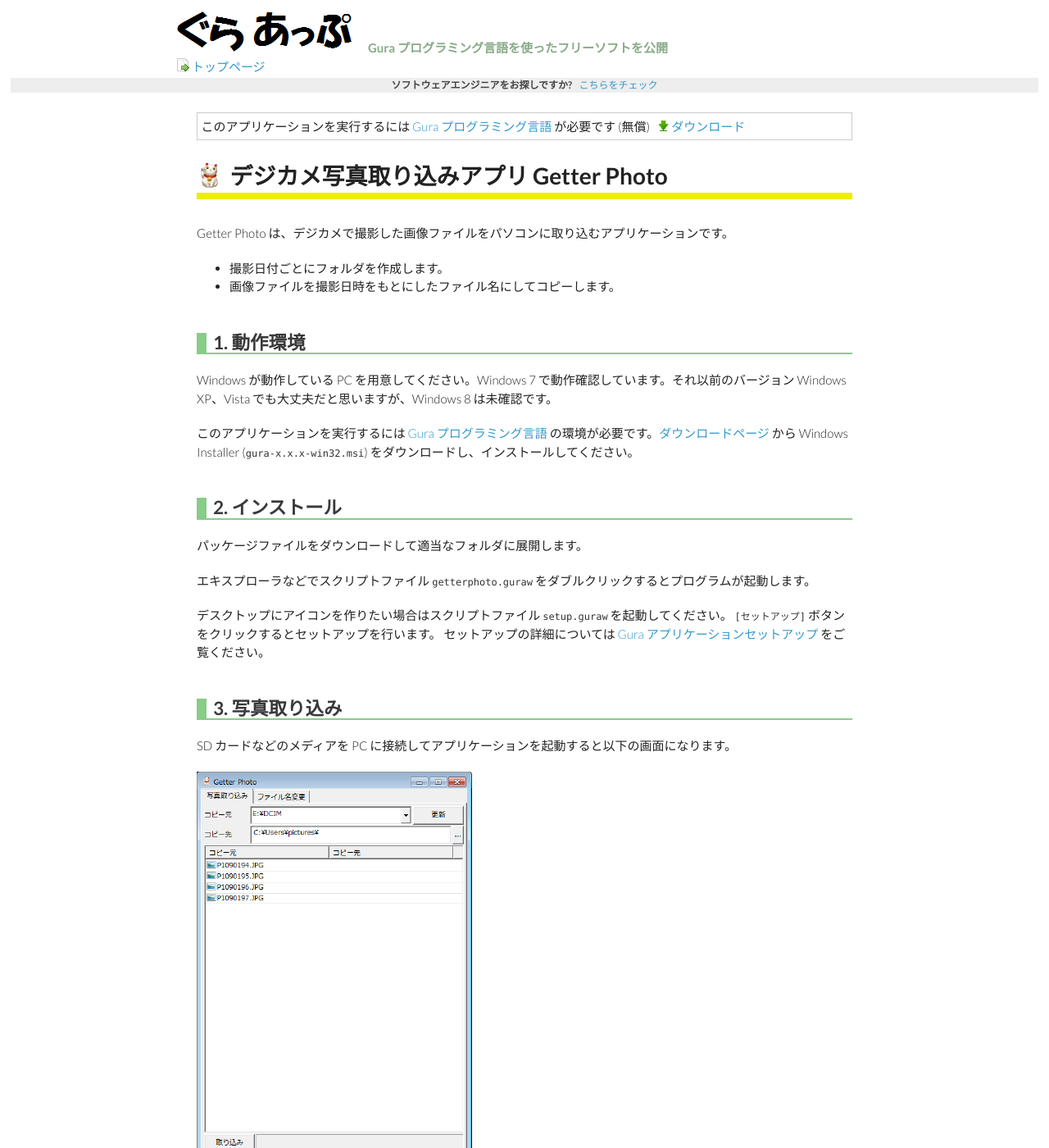
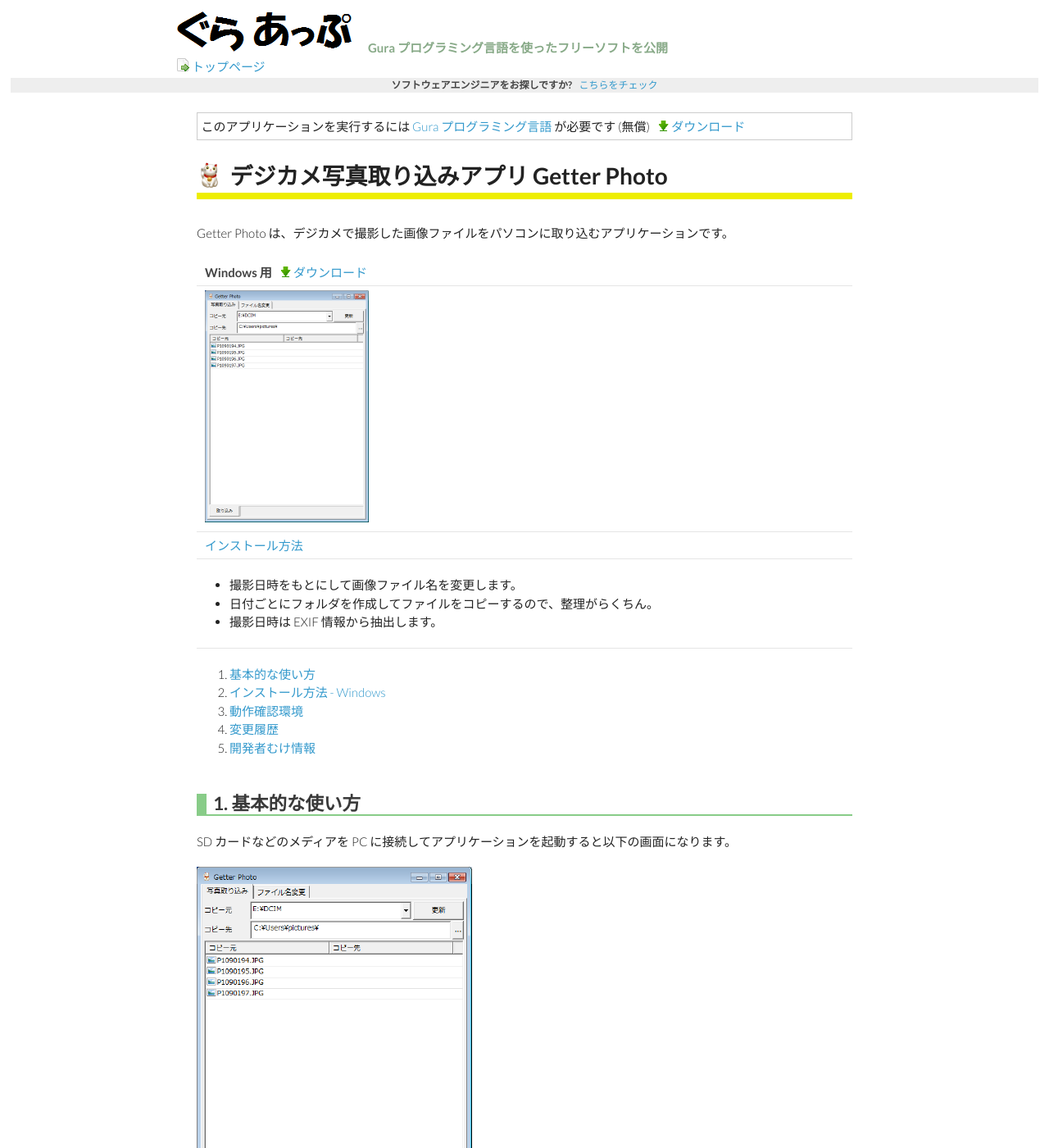
Before and after one commit to gura-app/gura-app.github.io, a Jekyll site: the page built from getterphoto/index.md, in a window 1280 px wide and 1400 px high. Shown: the whole window at 82% size. Built offline with Jekyll 4.4.1, drawn with Linux system fonts in a browser that asks for light colours; some of the changed text lies outside the part shown.

Commit message:
updated document for getterphoto

```diff
--- a/_config.yml
+++ b/_config.yml
@@ -1,2 +1,2 @@
 markdown: kramdown
-pygments: true
+highlighter: pygments
--- a/getterphoto/index.md
+++ b/getterphoto/index.md
@@ -2,7 +2,7 @@
 layout: page_app
 lang: ja
 title: デジカメ写真取り込みアプリ Getter Photo
-description: デジカメの画像から必要なサイズの証明写真をカンタンに作れるアプリケーション
+description: デジカメで撮影した画像ファイルをパソコンに取り込むアプリケーション
 app_package: getterphoto
 app_version: 1.0.1
 app_iconimage: images/getterphoto-ico.png
@@ -10,31 +10,39 @@
 
 Getter Photo は、デジカメで撮影した画像ファイルをパソコンに取り込むアプリケーションです。
 
-* 撮影日付ごとにフォルダを作成します。
-* 画像ファイルを撮影日時をもとにしたファイル名にしてコピーします。
+
+<table>
+<tr>
+<th>Windows 用
+<img src="{{ topdir }}/images/b-download.png" style="margin-left:.5em" />
+<a href="https://github.com/gura-app/{{ page.app_package }}/releases/download/v{{ page.app_version }}/{{ page.app_package }}-{{ page.app_version }}.zip"
+  onClick="ga('send', 'event', 'download', 'click', '{{ page.app_package }}-{{ page.app_version }}.zip');">ダウンロード</a>
+</th>
+</tr>
+
+<tr>
+<td><img alt="main-snapshot" src="images/main-snapshot.png" /></td>
+</tr>
+
+<tr>
+<td><a href="#install-windows">インストール方法</a></td>
+</tr>
+</table>
+
+* 撮影日時をもとにして画像ファイル名を変更します。
+* 日付ごとにフォルダを作成してファイルをコピーするので、整理がらくちん。
+* 撮影日時は EXIF 情報から抽出します。
+
+- - - - - - - - - - - - - - - - - - - - - - - - - - - - - - - - - - - - - - - - - -
+
+1. <a href="#basic-operation">基本的な使い方</a>
+2. <a href="#install-windows">インストール方法 - Windows</a>
+3. <a href="#test-environment">動作確認環境</a>
+4. <a href="#history">変更履歴</a>
+5. <a href="#for-developers">開発者むけ情報</a>
 
 
-## 1. 動作環境
-
-Windows が動作している PC を用意してください。Windows 7 で動作確認しています。それ以前のバージョン Windows XP、Vista でも大丈夫だと思いますが、Windows 8 は未確認です。
-
-このアプリケーションを実行するには [Gura プログラミング言語](http://www.gura-lang.org/)
-の環境が必要です。[ダウンロードページ](http://www.gura-lang.org/Download.html) から
-Windows Installer (`gura-x.x.x-win32.msi`) をダウンロードし、インストールしてください。
-
-
-## 2. インストール
-
-パッケージファイルをダウンロードして適当なフォルダに展開します。
-
-エキスプローラなどでスクリプトファイル `getterphoto.guraw` をダブルクリックするとプログラムが起動します。
-
-デスクトップにアイコンを作りたい場合はスクリプトファイル `setup.guraw` を起動してください。
-`[セットアップ]` ボタンをクリックするとセットアップを行います。
-セットアップの詳細については [Gura アプリケーションセットアップ](../setup/) をご覧ください。
-
-
-## 3. 写真取り込み
+## <a name="basic-operation"></a>1. 基本的な使い方
 
 SD カードなどのメディアを PC に接続してアプリケーションを起動すると以下の画面になります。
 
@@ -48,7 +56,48 @@
 コピー元のディレクトリ一覧を更新してください。
 
 
-## 4. 開発者むけ情報
+## <a name="install-windows"></a>2. インストール方法 - Windows
+
+1. このアプリケーションを実行するには [Gura プログラミング言語](http://www.gura-lang.org/)
+   の環境が必要です (無償)。
+   Windows Installer `gura-x.x.x-win32.msi` (`x.x.x` はバージョン番号) を
+   [ダウンロード](http://www.gura-lang.org/Download.html) し、
+   インストールしてください。バージョン `0.6.2` 以降に対応しています。
+
+2. パッケージファイル `{{ page.app_package }}-{{ page.app_version }}.zip` を
+  <a href="https://github.com/gura-app/{{ page.app_package }}/releases/download/v{{ page.app_version }}/{{ page.app_package }}-{{ page.app_version }}.zip"
+  onClick="ga('send', 'event', 'download', 'click', '{{ page.app_package }}-{{ page.app_version }}.zip');">ダウンロード</a> して適当なフォルダに展開します。
+
+3. エキスプローラでスクリプトファイル `getterphoto.guraw` をダブルクリックするとアプリケーションが起動します。
+
+4. デスクトップにアイコンを作りたい場合はスクリプトファイル `setup.guraw` を実行してください。
+   `[セットアップ]` ボタンをクリックするとセットアップを行います。
+   セットアップをした後は、パッケージから展開したファイルを削除してもかまいません。
+
+   セットアップの詳細については [Gura アプリケーションセットアップ]({{ topdir }}/setup/) をご覧ください。
+
+
+## <a name="test-environment"></a>3. 動作確認環境
+
+* **Windows** &hellip; Windows 7, Windows 8.1, Windows 10
+
+
+## <a name="history"></a>4. 変更履歴
+
+<table>
+<tr><th>バージョン</th><th>リリース</th><th>変更内容</th></tr>
+
+<tr><td>v1.0.1</td><td>2015/06/24</td><td>
+Gura v0.6.2 に対応
+</td></tr>
+
+<tr><td>v1.0.0</td><td>2014/06/19</td><td>
+1st リリース
+</td></tr>
+
+</table>
+
+## <a name="for-developers"></a>5. 開発者むけ情報
 
 このアプリケーションは GitHub レポジトリで管理されています。
 
```
Also changed, not shown: gurashot/index.md (+3 -3 lines), getterphoto/images/main-shrink.png, getterphoto/images/main-snapshot.png (added), 1 other file.
